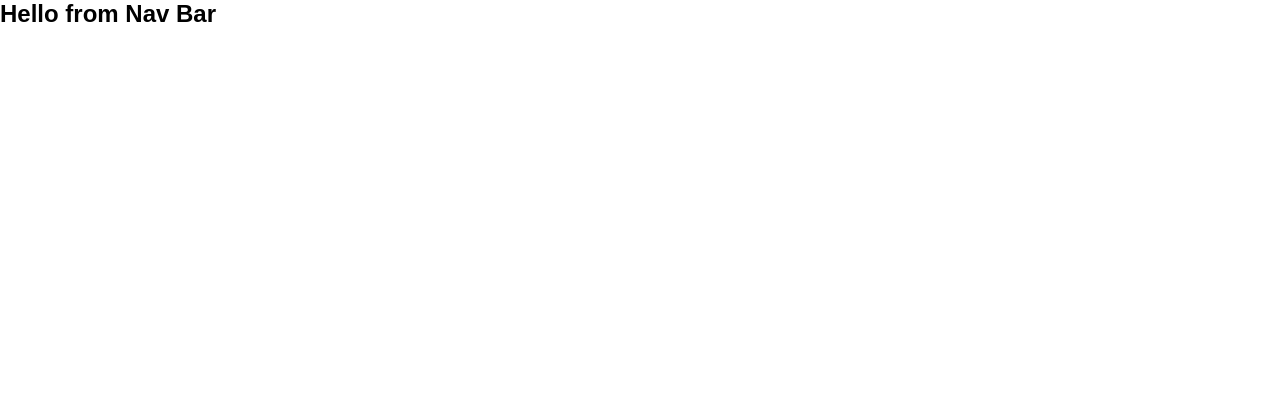
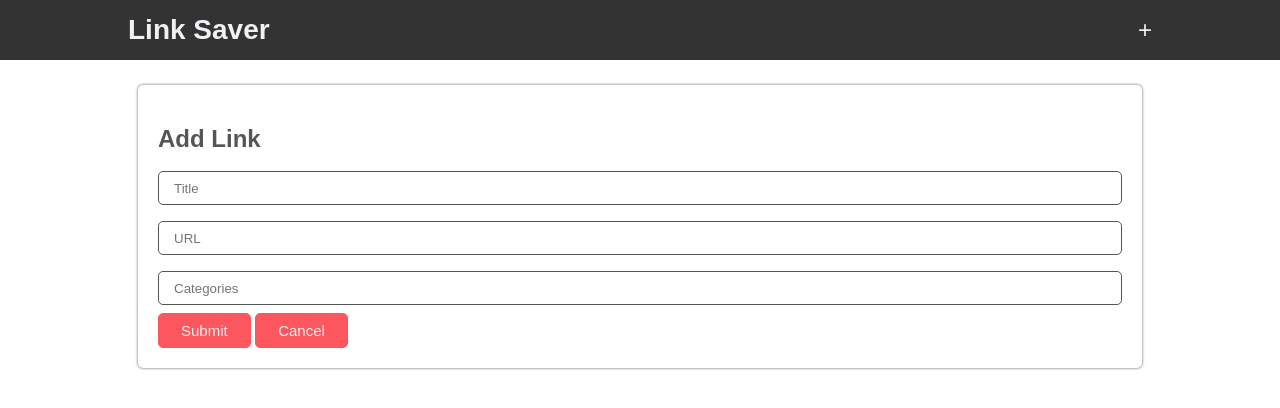
Before and after one commit to sudikrt/linkSaver, a plain HTML site: page index.html in a window 1280 px wide. Drawn offline with Linux system fonts and the light colour scheme.

Commit message:
updated form with modal

```diff
--- a/app.css
+++ b/app.css
@@ -30,3 +30,73 @@ a {
 a:hover {
     cursor: pointer;
 }
+.container {
+    width : 80%;
+    margin : 0 auto;
+}
+/*
+nav-bar
+*/
+#nav {
+    height : 60px;
+    background-color:   var(--dark-accent-color);
+    margin-bottom: 25px;
+}
+#navContainer {
+    display : flex;
+    flex-direction: row;
+    height : 100%;
+    align-items: center;
+    justify-content: space-between;
+}
+.nav-header {
+    color: var(--light-accent-color);
+    font-size:  28px;
+}
+#addBtn {
+    color: var(--light-accent-color);
+    font-size:  24px;
+}
+/*
+Panel
+*/
+.panel {
+    background: white;
+    border-radius: 5px;
+    box-shadow: 0 0 3px var(--main-gray);
+    padding: 40px 20px 20px 20px;
+    margin: 10px;
+}
+.panel-heading {
+    font-size: 24px;
+    margin-bottom: 10px;
+    color : var(--main-gray);
+}
+/*
+Form
+*/
+.form-control {
+    width : 100%;
+    margin : 8px 0;
+    height : 34px;
+    border-radius: 5px;
+    border : 1px  solid var(--main-gray);
+    padding : 5px 15px;
+    color : var(--main-gray);
+}
+/*
+Button section
+*/
+input[type="submit"], button {
+    padding : 8px 22px;
+    border-radius: 5px;
+    border : 1px  solid var(--main-accent);
+    background-color: var(--main-accent);
+    color : var(--light-accent-color);
+    font-size: 15px;
+}
+input[type="submit"]:hover, button:hover {
+    cursor: pointer;
+    background: white;
+    color : var(--main-accent);
+}
--- a/index.html
+++ b/index.html
@@ -7,12 +7,31 @@
     <link rel="stylesheet" href="app.css">
 </head>
 <body>
-    <nav>
-        <h1>Hello from Nav Bar</h1>
+    <nav id="nav">
+        <div class="container" id="navContainer">
+            <h1 class="nav-header">
+                Link Saver
+            </h1>
+            <a href="javascript:void(0);" id="addBtn">+</a>
+        </div>
     </nav>
     <div class="container">
-        <div class="pannel" id="addLinkPanel">
+        <div class="panel" id="addLinkPanel">
+            <h3 class="panel-heading">Add Link</h3>
+            <form id="addLinkForm">
+                <input type="text" name="title" id="linkTitle" class="form-control"
+                placeholder="Title">
+                <input type="text" name="url" id="linkUrl" class="form-control"
+                placeholder="URL">
+                <input type="text" name="category" id="linkCategory" class="form-control"
+                placeholder="Categories">
 
+                <div id="addedCategories">
+
+                </div>
+                <input type="submit" id="submitButton" value="Submit">
+                <input type="submit" id="cancelButton" value="Cancel">
+            </form>
         </div>
         <div id="linkList">
 
```
